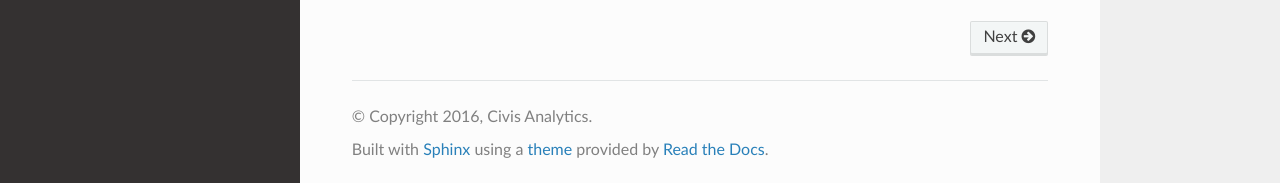
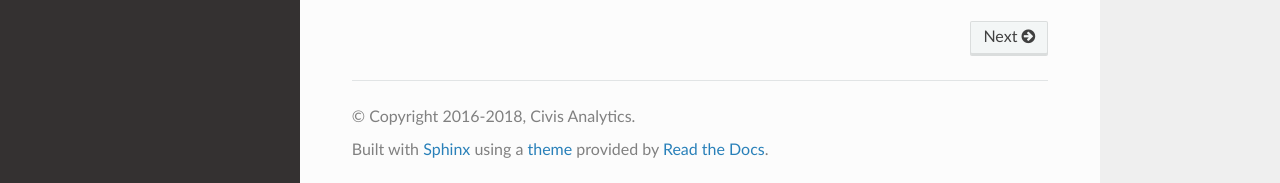
Before and after one commit to civisanalytics/civis-python, a Sphinx documentation site: the page built from docs/source/index.rst, in a window 1280 px wide and 900 px high, scrolled down 1848 px. Shown: the part 714-897 px from the top of the window. Built offline with Sphinx 7.4.7 and the Read the Docs theme 2.0.0, drawn with Linux system fonts in a browser that asks for light colours; part of the change alters nothing that is shown.

```diff
--- a/docs/source/conf.py
+++ b/docs/source/conf.py
@@ -14,6 +14,7 @@
 # serve to show the default.
 
 import os
+import datetime
 
 # -- General configuration ------------------------------------------------
 
@@ -53,8 +54,9 @@ source_suffix = '.rst'
 master_doc = 'index'
 
 # General information about the project.
+current_year = datetime.datetime.now().year
 project = 'Civis Client'
-copyright = '2016, Civis Analytics'
+copyright = '2016-%d, Civis Analytics' % current_year
 author = 'Civis Analytics'
 
 # The version info for the project you're documenting, acts as replacement for
```
